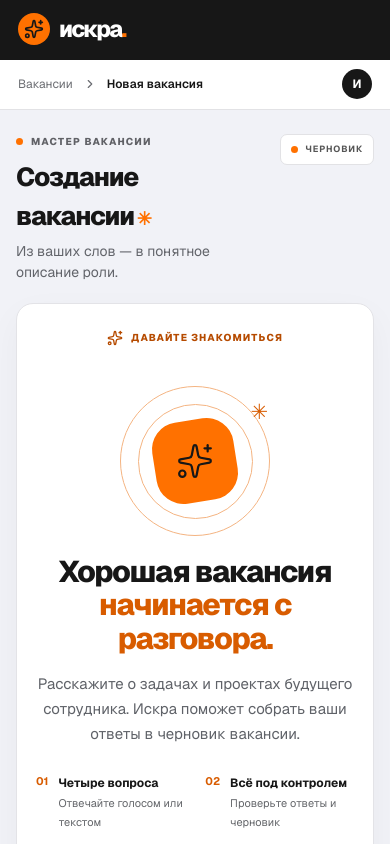
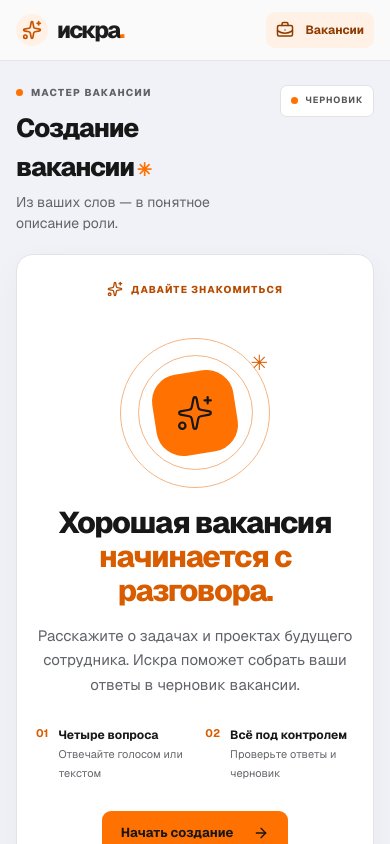
Before and after one commit to anastasiyarudomyotova/iskra, a Next.js app: page / in a window 390 px wide. Shown: the top 844 px of the page. Built offline with nearby package versions, Linux system fonts and the light colour scheme.

Commit message:
Simplify navigation and expand workspace
Co-authored-by: arena-agent <297053741+arena-agent@users.noreply.github.com>

```diff
--- a/src/app/globals.css
+++ b/src/app/globals.css
@@ -200,3 +200,32 @@ body, .app-shell { background: #f1f2f7; color: #171717; }
 @media (max-width: 820px) { .app-nav { background: #171717; border-color: #171717; }.workspace-heading h1 { font-size: 26px; }.voice-body { gap: 8px; }.signal-art { width: 112px; height: 88px; flex-basis: 112px; }.signal-arcs { top: 6px; height: 76px; }.signal-center { width: 40px; height: 40px; }.waveform { width: 75px; gap: 2px; }.waveform span { width: 3px; }.voice-copy p { font-size: 11px; }.voice-actions { flex-wrap: wrap; }.voice-button { white-space: normal; height: auto; min-height: 36px; }.cancel-button { height: 32px; }.question-screen h2, .intro-screen h2, .result-screen h2 { font-size: 30px; }.input-panel { padding: 14px; } }
 @media (max-width: 380px) { .voice-body { display: block; }.signal-art { margin: 2px auto 5px; }.voice-copy { text-align: left; }.voice-actions { margin-left: 0; }.voice-copy p { margin-bottom: 10px; } }
 @media (prefers-reduced-motion: reduce) { *, *::before, *::after { animation-duration: .01ms !important; animation-iteration-count: 1 !important; transition-duration: .01ms !important; scroll-behavior: auto !important; } }
+
+/* Full-viewport workspace: the page grows naturally when content needs room. */
+.app-shell { min-height: 100vh; min-height: 100dvh; }
+.app-nav {
+  background: #fafafa;
+  border-right: 1px solid #e5e5e5;
+  color: #262626;
+  padding: max(28px, env(safe-area-inset-top)) 16px max(24px, env(safe-area-inset-bottom)) max(16px, env(safe-area-inset-left));
+}
+.brand { color: #1d1d1f; }
+.brand-mark { background: #fff1e5; color: #c65300; }
+.nav-item.selected { margin-top: 46px; background: #fff1e5; color: #8d3b00; font-weight: 650; }
+.app-main { min-height: 100vh; min-height: 100dvh; }
+.workspace {
+  padding: max(40px, env(safe-area-inset-top)) max(40px, env(safe-area-inset-right)) max(32px, env(safe-area-inset-bottom)) 40px;
+}
+@media (max-width: 1100px) {
+  .workspace { padding-left: 25px; padding-right: max(25px, env(safe-area-inset-right)); }
+}
+@media (max-width: 820px) {
+  .app-nav {
+    width: 100%; display: flex; flex-direction: row; justify-content: space-between;
+    padding: max(12px, env(safe-area-inset-top)) max(16px, env(safe-area-inset-right)) 12px max(16px, env(safe-area-inset-left));
+    border-right: 0; border-bottom: 1px solid #e5e5e5; background: #fafafa;
+  }
+  .nav-item.selected { display: flex; margin: 0; height: 36px; padding: 0 10px; font-size: 12px; }
+  .app-main { min-height: 0; }
+  .workspace { padding: 24px max(16px, env(safe-area-inset-right)) max(24px, env(safe-area-inset-bottom)) max(16px, env(safe-area-inset-left)); }
+}
--- a/src/app/layout.tsx
+++ b/src/app/layout.tsx
@@ -1,8 +1,10 @@
-import type { Metadata } from "next";
+import type { Metadata, Viewport } from "next";
 import { GeistSans } from "geist/font/sans";
 import { GeistMono } from "geist/font/mono";
 import "./globals.css";
 import { ThemeProvider } from "@/components/theme-provider";
+
+export const viewport: Viewport = { width: "device-width", initialScale: 1, viewportFit: "cover", interactiveWidget: "resizes-content" };
 
 export const metadata: Metadata = {
   title: "Искра",
--- a/src/app/page.tsx
+++ b/src/app/page.tsx
@@ -1,7 +1,7 @@
 "use client";
 
 import { useEffect, useRef, useState } from "react";
-import { ArrowLeft, ArrowRight, Check, CheckCircle2, Clipboard, FileText, Mic, RotateCcw, Sparkles, Square, LayoutGrid, BriefcaseBusiness, UsersRound, HelpCircle, ChevronRight, PenLine, AudioLines, CircleAlert } from "lucide-react";
+import { ArrowLeft, ArrowRight, Check, CheckCircle2, Clipboard, FileText, Mic, RotateCcw, Sparkles, Square, BriefcaseBusiness, PenLine, AudioLines, CircleAlert } from "lucide-react";
 import { Button } from "@/components/ui/button";
 
 const questions = [
@@ -113,18 +113,11 @@ export default function Home() {
   };
   return (
     <div className="app-shell">
-      <aside className="app-nav" aria-label="Навигация по мастеру">
+      <nav className="app-nav" aria-label="Основной раздел">
         <div className="brand"><span className="brand-mark" aria-hidden="true"><Sparkles size={20}/></span><span>искра<span className="brand-period">.</span></span></div>
-        <div className="nav-caption">РАБОЧЕЕ ПРОСТРАНСТВО</div>
-        <div className="nav-item muted"><LayoutGrid size={18}/><span>Обзор</span></div>
-        <div className="nav-item selected"><BriefcaseBusiness size={18}/><span>Вакансии</span><span className="nav-dot"/></div>
-        <div className="nav-item muted"><UsersRound size={18}/><span>Кандидаты</span></div>
-        <div className="nav-spacer"/>
-        <div className="nav-note"><div className="nav-note-icon"><Sparkles size={17}/></div><b>Больше времени<br/>для людей.</b><p>Искра помогает сосредоточиться на главном.</p></div>
-        <div className="nav-help"><HelpCircle size={17}/><span>Помощник в найме</span></div>
-      </aside>
+        <div className="nav-item selected" aria-current="page"><BriefcaseBusiness size={18}/><span>Вакансии</span></div>
+      </nav>
       <div className="app-main">
-        <header className="app-header"><div className="header-crumb">Вакансии <ChevronRight size={14}/> <strong>Новая вакансия</strong></div><div className="header-right"><span className="header-label">РАБОЧЕЕ ПРОСТРАНСТВО</span><div className="avatar">И</div></div></header>
         <main className="workspace">
           <div className="workspace-heading"><div><div className="eyebrow-label"><span/> МАСТЕР ВАКАНСИИ</div><h1>Создание вакансии<span className="heading-spark"> ✳</span></h1><p>Из ваших слов — в понятное описание роли.</p></div><div className="workspace-tag"><span/> ЧЕРНОВИК</div></div>
           {mock && <div className="mock-banner">Демонстрационный режим: ответы обрабатываются локально, Gemini не используется.</div>}
@@ -183,7 +176,6 @@ export default function Home() {
               <p className="review-foot">Сначала факты. Остальное можно добавить позже.</p>
             </aside>
           </div>
-          <footer className="page-footer"><span>ИСКРА ДЛЯ ВАШЕЙ КОМАНДЫ</span><span>СОЗДАНО С ЗАБОТОЙ О ЛЮДЯХ ✳</span></footer>
         </main>
       </div>
     </div>
```
Also changed, not shown: 5 other files (tests, documents, lock files or other folders).
